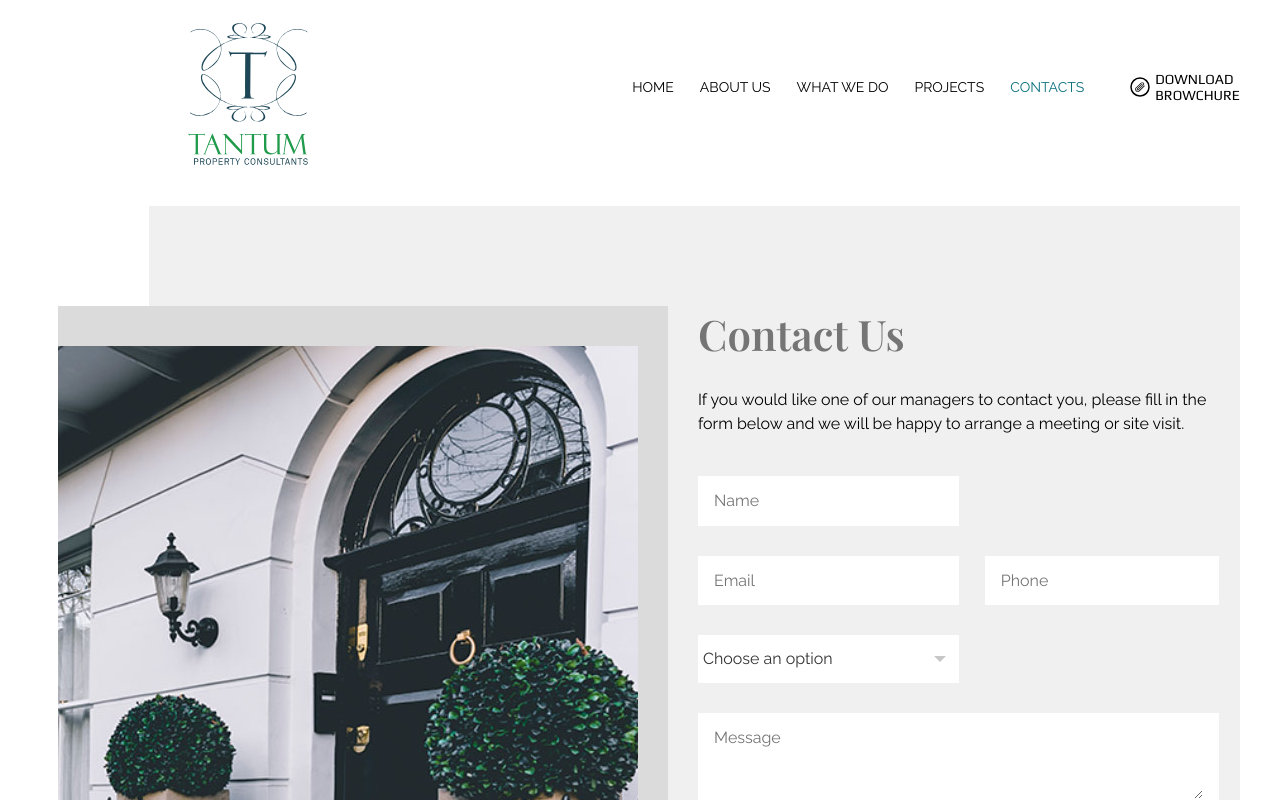
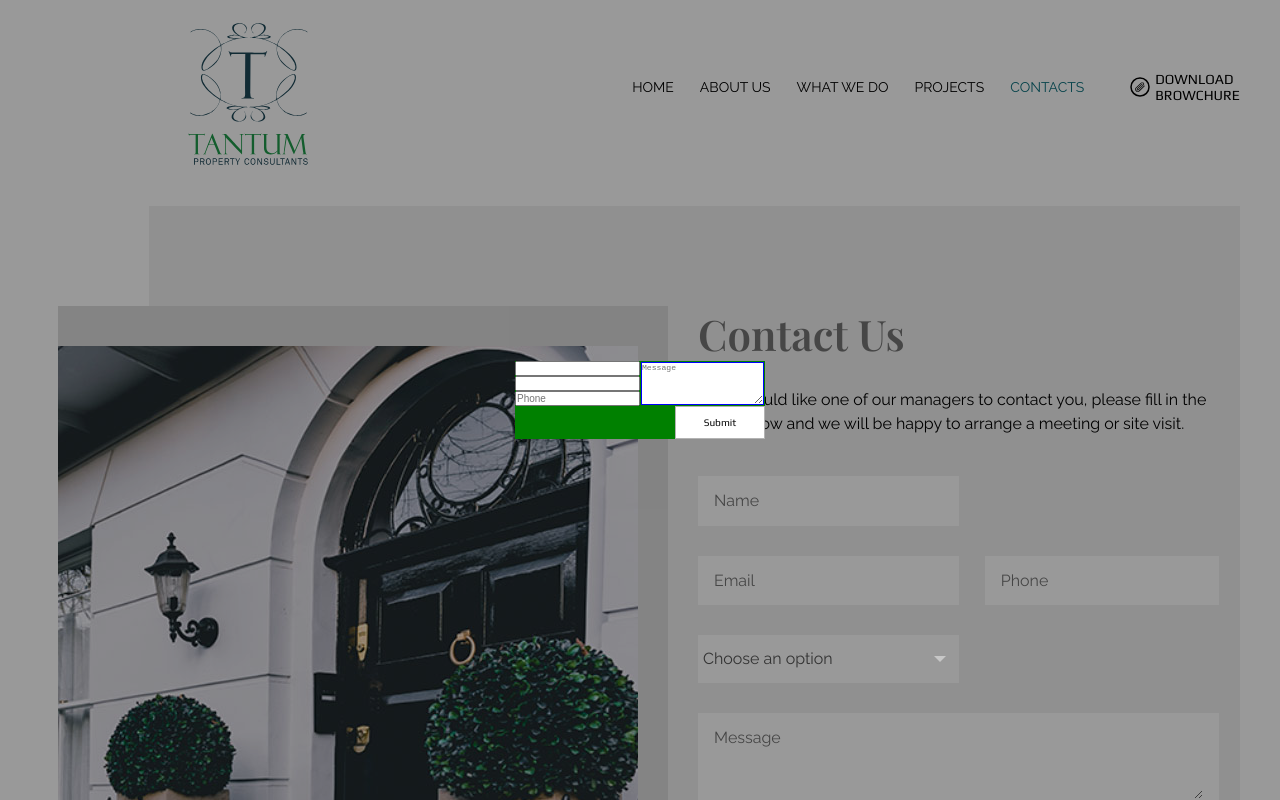
Before and after one commit to afi-arif/tantum-pm, a React app: page /contact-us in a window 1280 px wide. Shown: the top 800 px of the page. Built offline with nearby package versions, Linux system fonts and the light colour scheme.

Commit message:
express initation done

```diff
--- a/src/components/footer.component.tsx
+++ b/src/components/footer.component.tsx
@@ -3,11 +3,36 @@ import React from 'react';
 export class Footer extends React.Component {
     render() {
         return (
-            <footer>
-               <p>Bring your next project to life</p>
-               <span>We’re ready, are you?</span>
-               <button>TELL US ABOUT YOUR NEXT PROJECT</button>
-            </footer>
+            <>
+                <footer>
+                    <p>Bring your next project to life</p>
+                    <span>We’re ready, are you?</span>
+                    <button>TELL US ABOUT YOUR NEXT PROJECT</button>
+                </footer>
+                <div className="pop-screen">
+                    <div className="pop-form">
+                        <form>
+                            <fieldset>
+                                <label htmlFor="name"><input type="text" name="name" id="name" /></label>
+                                <label htmlFor="email"><input type="email" name="email" id="email" /></label>
+                                <label htmlFor="phone">
+                                <input type="tel" name="phone"
+                                autoComplete="off"
+                                placeholder="Phone" id="phone"/> </label>
+                            </fieldset>
+                            <fieldset>
+                            <label className="message" htmlFor="message">
+                                <textarea placeholder="Message"
+                                autoComplete="off"
+                                name="message" id="message"></textarea></label>
+                            </fieldset>
+                            <div className="submit-form">
+                                <button>Submit</button>
+                            </div>
+                        </form>
+                    </div>
+                </div>
+            </>
         )
     }
 }
--- /dev/null
+++ b/src/components/page-preload/preload.component.tsx
@@ -0,0 +1,10 @@
+import React from "react";
+import "./preload.style.scss";
+
+export default class Preloader extends React.Component {
+    render(){
+        return(
+            <div className="tantum-preload"></div>
+        )
+    }
+}
--- /dev/null
+++ b/src/components/page-preload/preload.style.scss
@@ -0,0 +1,14 @@
+.tantum-preload{
+    display: flex;
+    height: 100%;
+    animation: mymove 5s infinite;
+    background-image: url("./../../images/tantum-logo.svg");
+    background-position: center;
+    background-repeat: no-repeat;
+}
+
+@keyframes mymove {
+    0%   {background-size: 0%;}
+    50% {background-size: 20%;}
+    100% {background-size: 0%;}
+  }
--- a/src/index.tsx
+++ b/src/index.tsx
@@ -7,16 +7,17 @@ import "./styles/global.scss";
 import {Layout } from "./components/layout";
 
 const Home = React.lazy(() => import("./components/page-home/home.component" /* webpackChunkName: "chunk-home" */));
-const Aboutus = React.lazy(() => import("./components/page-about-us/about-us.component" /* webpackChunkName: "chunk-about-us" */));
-const WhatWeDo = React.lazy(() => import("./components/page-what-we-do/what-we-do.component" /* webpackChunkName: "chunk-what-we-do" */));
-const Projects = React.lazy((() => import("./components/page-projects/projects.component" /* webpackChunkName: "projects" */)));
-const ContactUs = React.lazy(() => import("./components/page-contact-us/contact-us.component" /* webpackChunkName: "contact-us" */));
+const Aboutus = React.lazy(() => import("./components/page-about-us/about-us.component" /* webpackChunkName: "chunk-about-us",  webpackPrefetch: true */));
+const WhatWeDo = React.lazy(() => import("./components/page-what-we-do/what-we-do.component" /* webpackChunkName: "chunk-what-we-do",  webpackPrefetch: true  */));
+const Projects = React.lazy((() => import("./components/page-projects/projects.component" /* webpackChunkName: "projects",  webpackPrefetch: true */)));
+const ContactUs = React.lazy(() => import("./components/page-contact-us/contact-us.component" /* webpackChunkName: "contact-us",  webpackPrefetch: true */));
+import Preloader from "./components/page-preload/preload.component";
 
 const App:FC = () => {
     return (
         <Router>
             <Layout>
-                <Suspense fallback={<div>Loading...</div>}>
+                <Suspense fallback={<Preloader />}>
                 <Switch>
                     <Route exact path="/">
                         <Home />
--- a/src/styles/global.scss
+++ b/src/styles/global.scss
@@ -301,4 +301,52 @@ footer{
         }
     }
 
+    .pop-screen{
+        position: fixed;
+        left: 0; top: 0;
+        bottom: 0; right: 0;
+        background: rgba($color: #000000, $alpha: 0.4);
+        display: flex;
+        align-items: center;
+        justify-content: center;
+
+        form{
+            display: flex;
+            flex-wrap: wrap;
+            flex-direction: row;
+            background: green;
+            width: 25rem;
+            border: 0;
+
+            fieldset{
+                border: 0;
+                display: block;
+                flex-basis: 50%;
+                input, textarea{
+                    width: 100%;
+                }
+
+            }
+
+            .submit-form{
+                flex-basis: 100%;
+                text-align: right;
+            }
+
+            label{
+                display: block;
+            }
+            label.message{
+                height: 100%;
+                border: 1px solid green;
+            }
+            textarea{
+                border: 1px solid blue;
+                width: 100%;
+                height: 100%;
+                box-sizing: border-box;
+            }
+        }
+    }
+
 }
```
Also changed, not shown: src/images/popup-bg.jpg (added).
